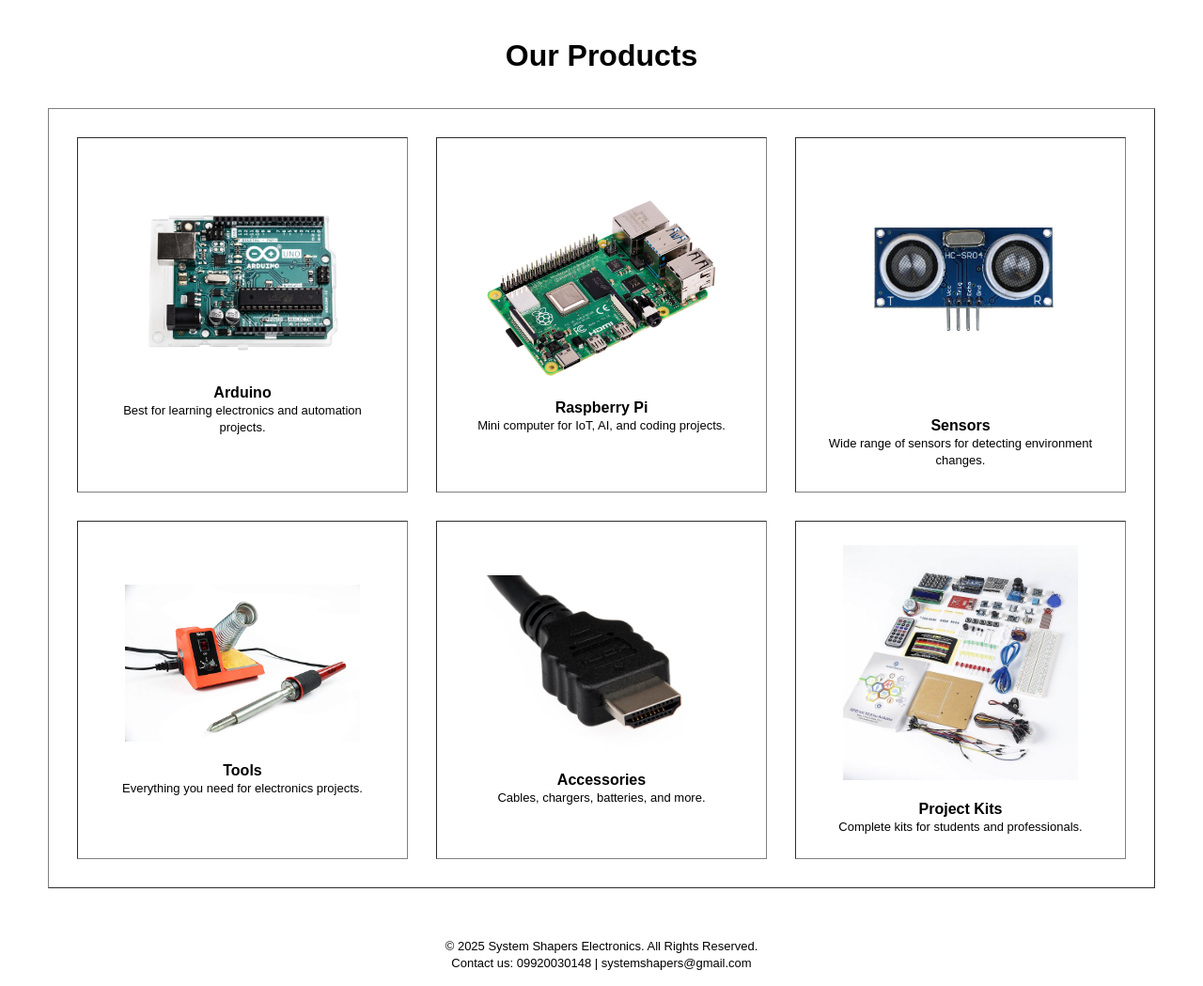
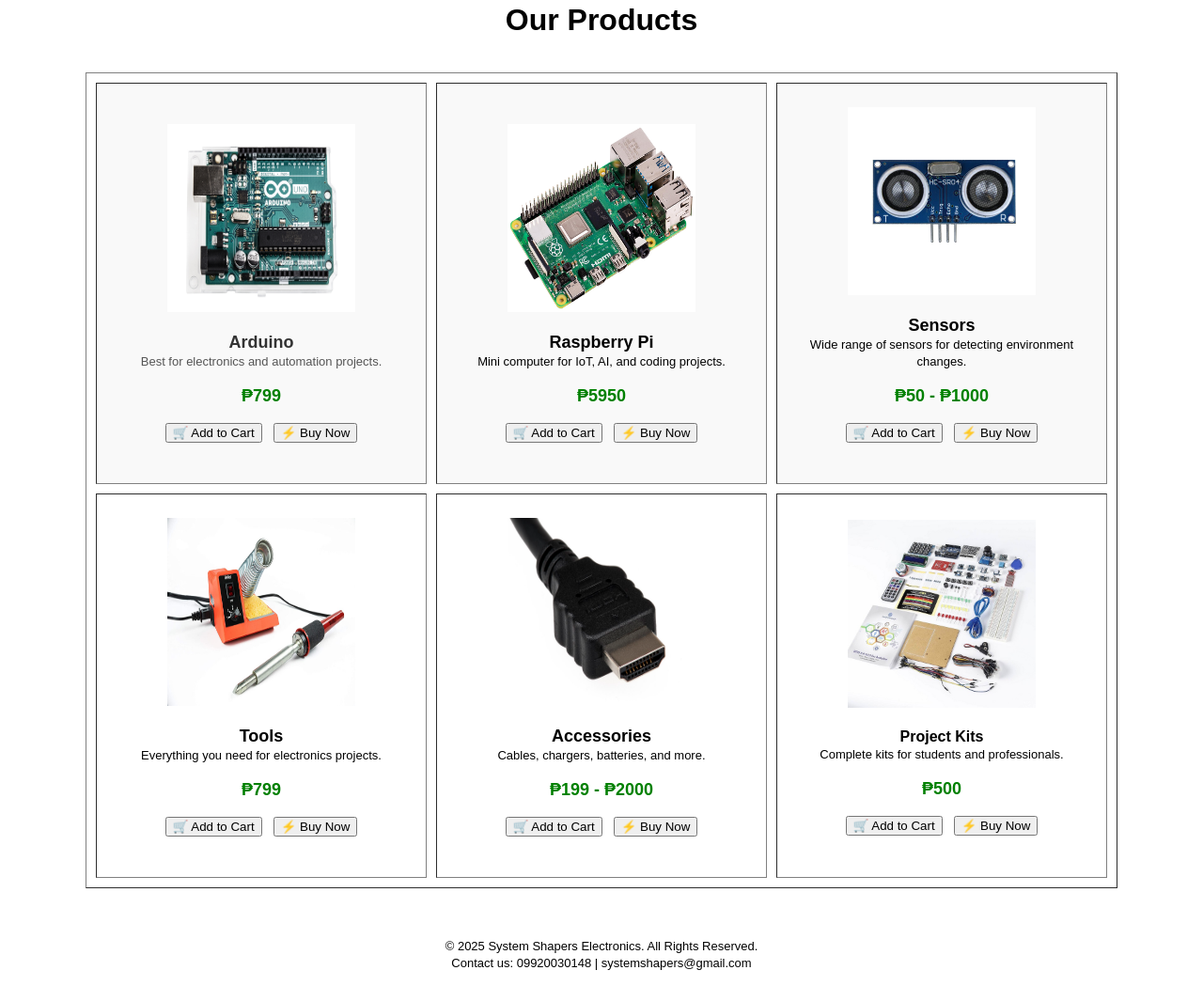
Before and after one commit to kevs0444/Cognate3-Website-Development, a plain HTML site: page index.html in a window 1280 px wide. Shown: the part 548-1597 px from the top of the page at 94% size. Drawn offline with Linux system fonts and the light colour scheme.

Commit message:
adding buttons to home page

```diff
--- a/index.html
+++ b/index.html
@@ -27,8 +27,8 @@
         </header>
 
         <main>
-            <br><br>
-            <table border="0" cellpadding="70" cellspacing="0" align="center" bgcolor="#ffffff">
+            <br>
+            <table border="0" cellpadding="60" cellspacing="0" align="center" bgcolor="#ffffff">
                 <tr>
                     <td>
                         <h2 align="center"><font size="14" face="Arial" color="black">Welcome to System Shapers Electronics</font></h2>
@@ -45,46 +45,72 @@
 
             <h2 align="center"><font face="Arial" color="black" size="6">Our Products</font></h2>
             <br>
-            <table border="1" cellspacing="30" cellpadding="25s" align="center">
+
+            <table border="1" cellspacing="10" cellpadding="25" align="center">
                 <tr>
-                    <td  align="center" width="300">
-                        <img src="/pictures/arduino.jpg" alt="Arduino" width="250"><br><br>
-                        <font face="Arial" color="black"><b>Arduino</b></font><br>
-                        <font face="Arial" size="2">Best for learning electronics and automation projects.</font>
+                    <td align="center" width="300" bgcolor="#f9f9f9">
+                        <br>
+                        <img src="/pictures/arduino.jpg" alt="Arduino" width="200" height="200"><br><br>
+                        <font face="Arial" size="4" color="#333"><b>Arduino</b></font><br>
+                        <font face="Arial" size="2" color="#555">Best for electronics and automation projects.</font><br><br>
+                        <font face="Arial" size="4" color="green"><b>₱799</b></font><br><br>
+                        <input type="button" value="🛒 Add to Cart"> &nbsp;
+                        <input type="button" value="⚡ Buy Now"><br><br>
                     </td>
-                    <td align="center" width="300">
-                        <img src="/pictures/raspberrypi.jpg" alt="Raspberry Pi" width="250"><br><br>
-                        <font face="Arial" color="black"><b>Raspberry Pi</b></font><br>
-                        <font face="Arial" size="2">Mini computer for IoT, AI, and coding projects.</font>
+
+                    <td align="center" width="300" bgcolor="#f9f9f9">
+                        <br>
+                        <img src="/pictures/raspberrypi.jpg" alt="Raspberry Pi" width="200" height="200"><br><br>
+                        <font face="Arial" size="4" color="black"><b>Raspberry Pi</b></font><br>
+                        <font face="Arial" size="2">Mini computer for IoT, AI, and coding projects.</font><br><br>
+                        <font face="Arial" size="4" color="green"><b>₱5950</b></font><br><br>
+                        <input type="button" value="🛒 Add to Cart"> &nbsp;
+                        <input type="button" value="⚡ Buy Now"><br><br>
                     </td>
-                    <td align="center" width="300">
-                        <img src="/pictures/sensors.jpg" alt="Sensors" width="250"><br><br>
-                        <font face="Arial" color="black"><b>Sensors</b></font><br>
-                        <font face="Arial" size="2">Wide range of sensors for detecting environment changes.</font>
+
+                    <td align="center" width="300" bgcolor="#f9f9f9">
+                        <img src="/pictures/sensors.jpg" alt="Sensors" width="200" height="200"><br><br>
+                        <font face="Arial" size="4" color="black"><b>Sensors</b></font><br>
+                        <font face="Arial" size="2">Wide range of sensors for detecting environment changes.</font><br><br>
+                        <font face="Arial" size="4" color="green"><b>₱50 - ₱1000</b></font><br><br>
+                        <input type="button" value="🛒 Add to Cart"> &nbsp;
+                        <input type="button" value="⚡ Buy Now"><br><br>
                     </td>
                 </tr>
+
                 <tr>
                     <td align="center" width="300">
-                        <img src="/pictures/tools.jpg" alt="Tools" width="250"><br><br>
-                        <font face="Arial" color="black"><b>Tools</b></font><br>
-                        <font face="Arial" size="2">Everything you need for electronics projects.</font>
+                        <img src="/pictures/tools.jpg" alt="Tools" width="200" height="200"><br><br>
+                        <font face="Arial" size="4" color="black"><b>Tools</b></font><br>
+                        <font face="Arial" size="2">Everything you need for electronics projects.</font><br><br>
+                        <font face="Arial" size="4" color="green"><b>₱799</b></font><br><br>
+                        <input type="button" value="🛒 Add to Cart"> &nbsp;
+                        <input type="button" value="⚡ Buy Now"><br><br>
                     </td>
+
                     <td align="center" width="300">
-                        <img src="/pictures/accessories.jpg" alt="Accessories" width="250"><br><br>
-                        <font face="Arial" color="black"><b>Accessories</b></font><br>
-                        <font face="Arial" size="2">Cables, chargers, batteries, and more.</font>
+                        <img src="/pictures/accessories.jpg" alt="Accessories" width="200" height="200"><br><br>
+                        <font face="Arial" size="4"color="black"><b>Accessories</b></font><br>
+                        <font face="Arial" size="2">Cables, chargers, batteries, and more.</font><br><br>
+                        <font face="Arial" size="4" color="green"><b>₱199 - ₱2000</b></font><br><br>
+                        <input type="button" value="🛒 Add to Cart"> &nbsp;
+                        <input type="button" value="⚡ Buy Now"><br><br>
                     </td>
+
                     <td align="center" width="300">
-                        <img src="/pictures/kits.jpg" alt="Kits" width="250"><br><br>
+                        <img src="/pictures/kits.jpg" alt="Kits" width="200" height="200"><br><br>
                         <font face="Arial" color="black"><b>Project Kits</b></font><br>
-                        <font face="Arial" size="2">Complete kits for students and professionals.</font>
+                        <font face="Arial" size="2">Complete kits for students and professionals.</font><br><br>
+                        <font face="Arial" size="4" color="green"><b>₱500</b></font><br><br>
+                        <input type="button" value="🛒 Add to Cart"> &nbsp;
+                        <input type="button" value="⚡ Buy Now"><br><br>
                     </td>
                 </tr>
             </table>
-
         </main>
 
         <br><br>
+
         <footer>
             <center>
                 <p>
@@ -95,5 +121,6 @@
                 </p>
             </center>
         </footer>
+
     </body>
 </html>
```
Also changed, not shown: about.html (+5 -0 lines), contact.html (+3 -0 lines).
